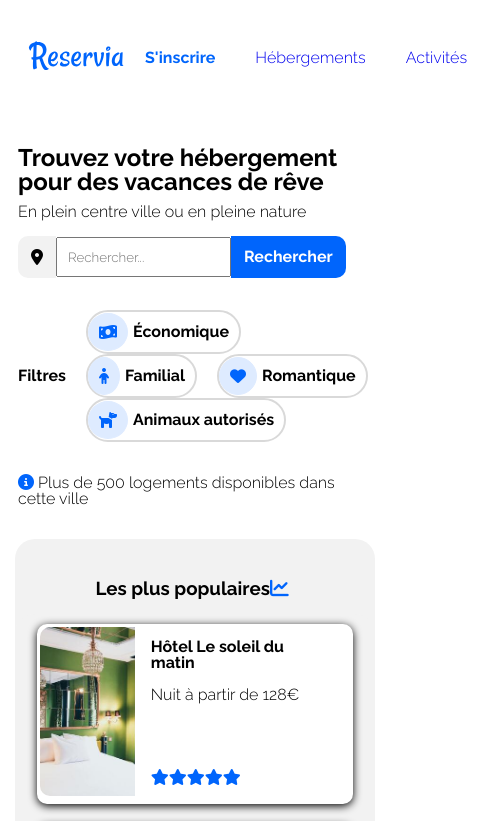
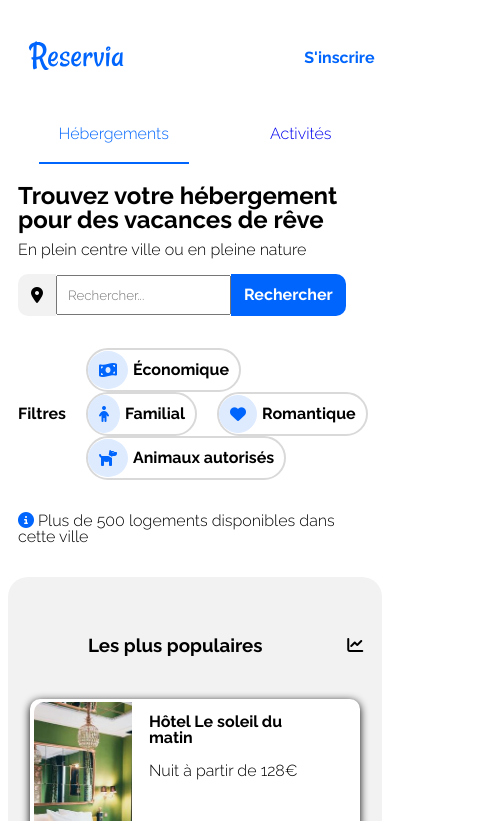
Before and after one commit to Majeste0/Reservia, a plain HTML site: page index.html in a window 390 px wide. Shown: the top 821 px of the page, 487 px wide, since content can reach past the window. Drawn offline with Linux system fonts and the light colour scheme.

Commit message:
Encore plus responsive, header / footer

```diff
--- a/index.html
+++ b/index.html
@@ -15,12 +15,12 @@
 		<div class="top_mobile">
 			<a href=""> <img src="Ressources_Maquette/Reservia/images/logo/Reservia.svg" alt="logo"></a>
 			<a href="" class="menu3">S'inscrire</a>
+		</div>
+		<nav id="menu">
+			<a href="#hébergements" class="menu1">Hébergements</a>
+			<a href="#activités" class="menu2">Activités</a>
+		</nav>
 
-			<nav id="menu">
-				<a href="#Hébergements" class="menu1">Hébergements</a>
-				<a href="#Activités" class="menu2">Activités</a>
-			</nav>
-		</div>
 	</header>
 
 	<section class="sous_header">
@@ -65,7 +65,7 @@
 	</section>
 
 
-	<section class="center_populaires">
+	<section class="center_populaires" id="hébergements">
 		<article class="center">
 			<h1 class="titre_marseille">Hébergements à Marseille</h1>
 			<ul class="contenant">
@@ -146,7 +146,10 @@
 		</article>
 
 		<aside class="aside">
-			<h1 class="titre_populaires">Les plus populaires<i class="fas fa-chart-line"></i></h1>
+			<div class="titrelogo_populaires">
+				<h3 class="titre_populaires">Les plus populaires</h1>
+				<i class="fas fa-chart-line"></i>
+			</div>
 			<ul class="populaires">
 				<li class="populaire1">
 					<img src="Ressources_Maquette/Reservia/images/hebergements/4_small/Hôtel-Le-soleil-du-matin.jpg" class="img_populaires" alt ="Logement">
@@ -195,7 +198,7 @@
 		</aside>
 	</section>
 	<section>
-		<article class="activites">
+		<article class="activites" id="activités">
 			<h1 class="titre_article">Activités à Marseille</h1>
 			<ul class="bloc_activites">
 				<li class="activites1">
@@ -254,7 +257,7 @@
 			</li>
 			<li class="assistance_footer"> <strong> Assistance </strong>
 				<p>Centre d'aide</p>
-				<p class="">Nous contacter</p>
+				<p>Nous contacter</p>
 			</li>
 		</ul>
 	</footer>
--- a/style.css
+++ b/style.css
@@ -33,6 +33,7 @@
 	#menu {
 		display: flex;
 		float: right;
+		margin-top: -48px;
 	}
 	.menu3 {
 		float: right;
@@ -206,6 +207,19 @@
 
 	/* -------------------------------------- */
 
+	.titrelogo_populaires {
+		display: flex;
+		justify-content: space-between;
+		align-items: center;
+	}
+
+	.fa-chart-line {
+		margin-right: 5%;
+		color: black !important;
+	}
+
+
+
 	.aside {
 		border-radius: 20px;
 		width: 40%;
@@ -244,10 +258,9 @@
 		margin-left: 1%;
 	}
 
-	.titre_populaires {
+	.titrelogo_populaires {
 		margin-bottom: 0px;
 		margin-top: 40px;
-		z-index: 1000;
 
 
 	}
@@ -321,7 +334,6 @@
 		flex-wrap: wrap;
 		max-height: 544px;
 		margin-left: 2%;
-		border: solid red;
 	}
 
 	.img_activites1, .img_activites2, .img_activites3, .img_activites4, .img_activites5, .img_activites6 {
@@ -403,7 +415,6 @@
 
 	.assistance_footer {
 
-		margin-right: 20%;
 		margin-top: 2%;
 	}
 
@@ -414,14 +425,27 @@
 			justify-content: space-between;
 			align-items: center;
 			padding: 20px;
+			width: 100%;
 		}
 
 		#menu {
 			display: flex;
-			align-items: center;
+			float: none;
 			justify-content: space-around;
-			float: none;
-			border-bottom: 2px #F2F2F2;
+			margin-top: 0px;
+		}
+		.menu1, .menu2 {
+			border-bottom: 2px solid transparent;
+			border-top: 0px;
+		}
+		.menu3 {
+			margin-right: 2%;
+		}
+
+		.menu1 {
+			border-top: 0px;
+			border-bottom: solid #0065FC 2px;
+			color: #0065FC;
 		}
 
 		.menu1:hover, .menu2:hover {
@@ -431,6 +455,10 @@
 		}
 		.sous_header {
 			margin: 10px;
+		}
+
+		h1 {
+			margin-top: 20px;
 		}
 
 		.titre_filtre {
@@ -449,14 +477,16 @@
 
 		.aside {
 			width: 100%;
+			margin-left: 0px;
+			margin-right: 0px;
 		}
 		.contenant {
 			height: 1650px;
+			width: 100%;
 		}
 		.center {
 			width: 100%;
 			height: 1750px;
-			border: solid red;
 		}
 
 		.cannebiere1, .cannebiere2, .cannebiere3, .cannebiere4, .cannebiere5, .cannebiere6 {
@@ -493,5 +523,16 @@
 			flex-flow: row wrap;
 		}
 
+		.footer {
+			flex-direction: column;
+			height: 350px;
+		}
+
+		.hebergements_footer, .assistance_footer {
+			margin-left: 2%;
+		}
+
+
+
 
 	}
```
Lines whose indentation alone changed are shown as unchanged.
